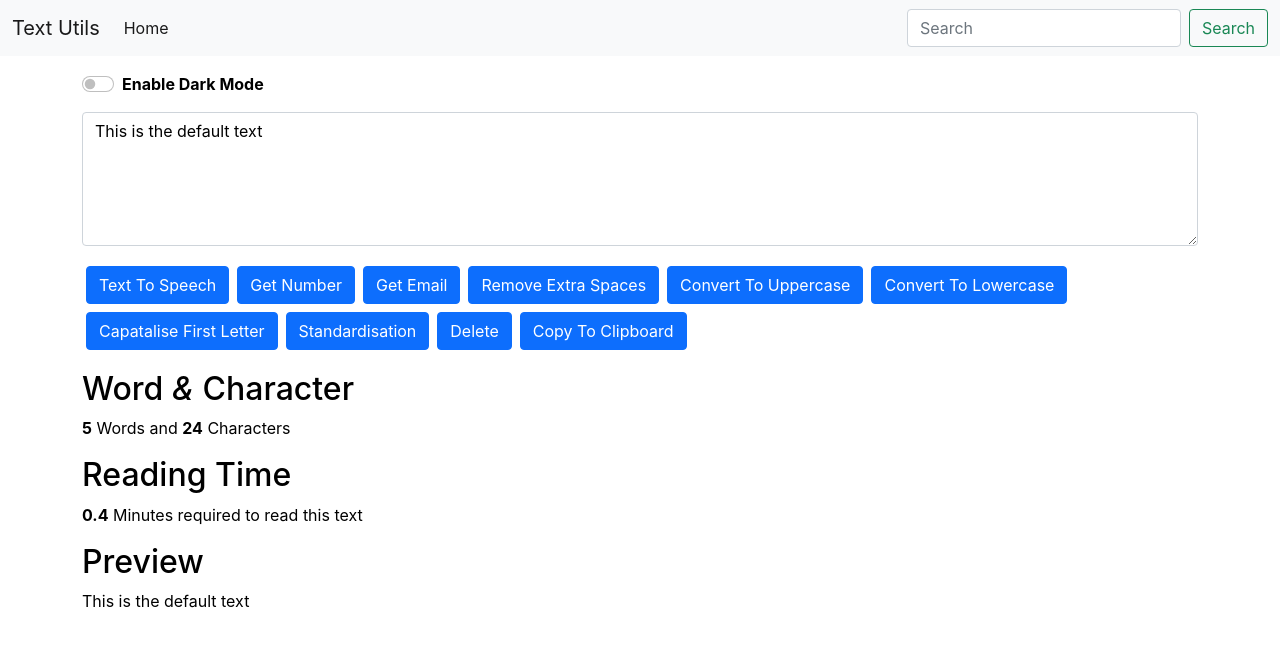
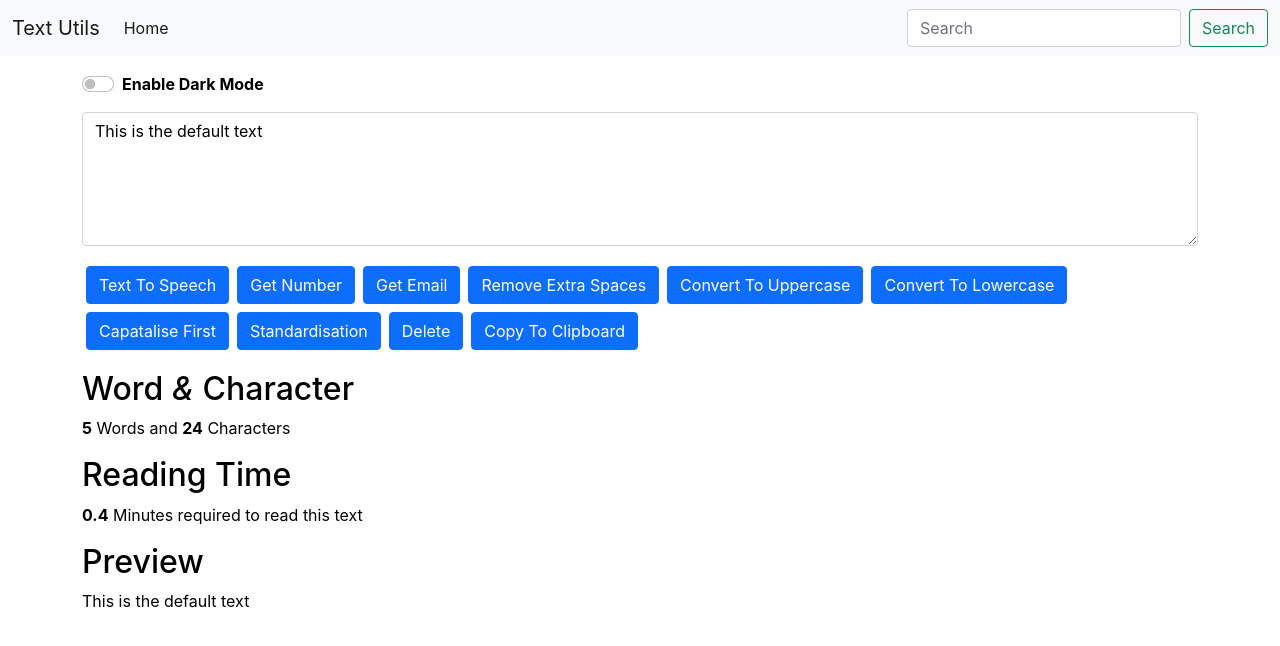
Before and after one commit to Pro-Developer01/Text-Utils-React, a React (Create React App) app: page / in a window 1280 px wide. Shown: the top 646 px of the page. Built offline with nearby package versions, Linux system fonts and the light colour scheme.

Commit message:
testing the changes

```diff
--- a/src/Components/Textform.js
+++ b/src/Components/Textform.js
@@ -155,7 +155,7 @@ export default function Textform(props) {
         onClick={CapataliseFirstLetter}
         className="btn btn-primary mx-1 my-1"
         >
-        Capatalise First Letter
+        Capatalise First
       </button>
       <button
         type="button"
```
